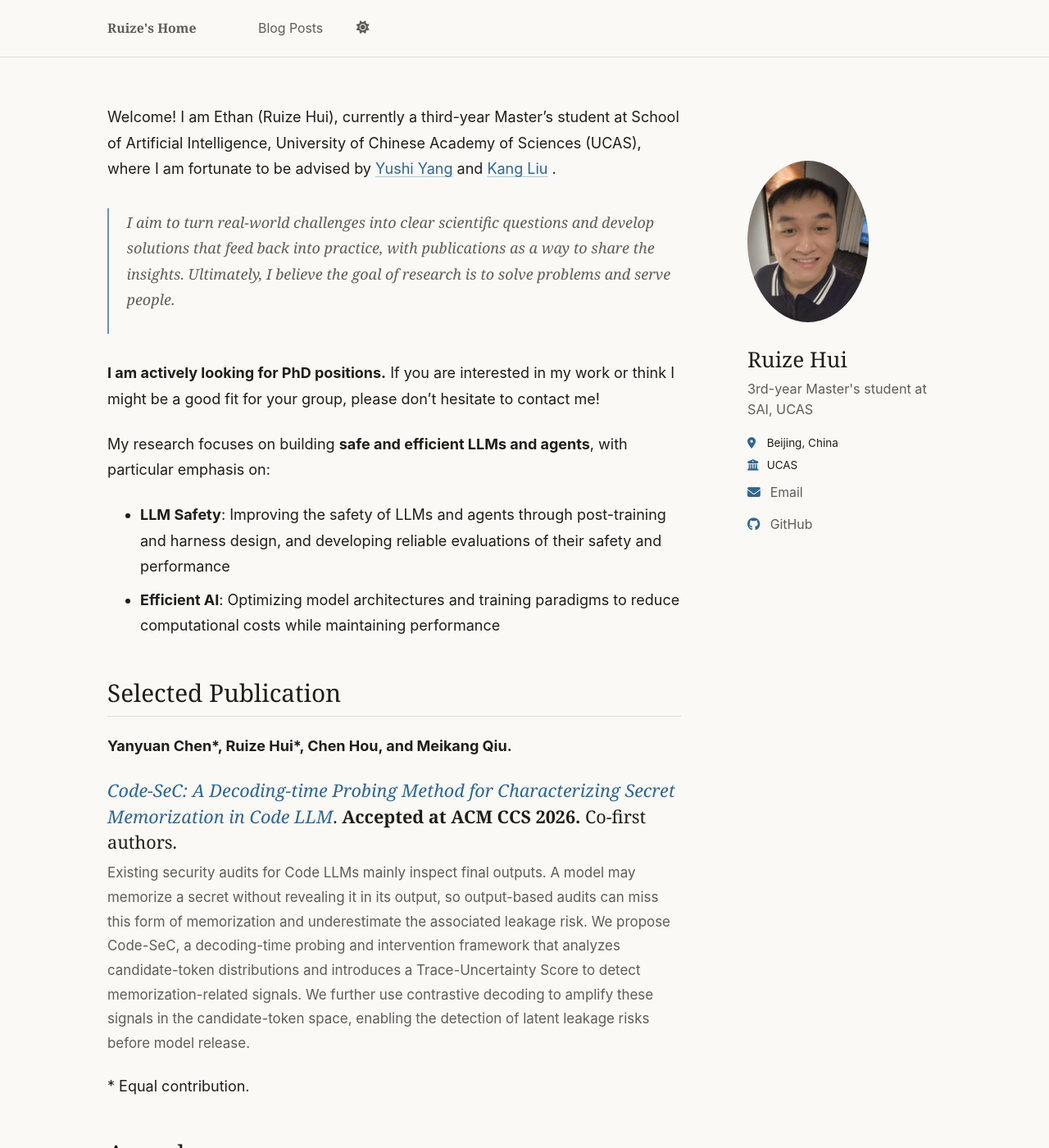
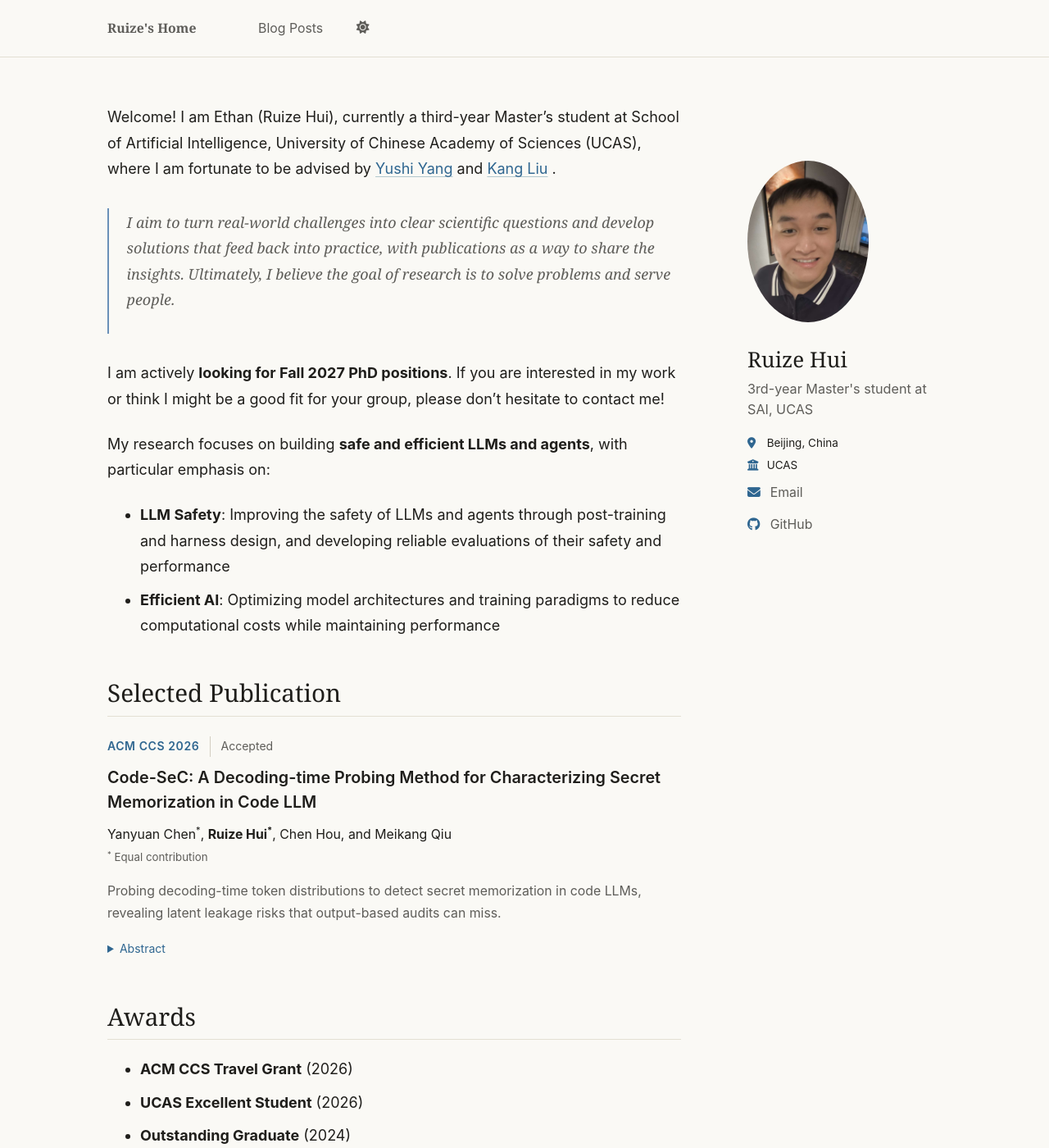
Before and after one commit to horizon0320/horizon0320.github.io, a Jekyll site: the page built from index.md, in a window 1280 px wide and 1400 px high. Shown: the whole window at 82% size. Built offline with Jekyll 4.4.1, drawn with Linux system fonts in a browser that asks for light colours; a script that is not in the unit is left out.

Commit message:
Refine publication layout and specify Fall 2027 PhD search

```diff
--- a/_sass/_profile.scss
+++ b/_sass/_profile.scss
@@ -223,24 +223,102 @@ body.profile-style {
     font-weight: 500;
   }
 
-  .page__content > p:has(a[href*="/publication/"], a[href*="/doi/"]) {
-    margin: 0 0 0.45rem;
-    font-family: Georgia, "Times New Roman", serif;
-    font-size: 1.2rem;
-    line-height: 1.45;
+  .publication {
+    padding-top: 0.25rem;
   }
 
-  .page__content > p:has(a[href*="/publication/"], a[href*="/doi/"]) a {
-    text-decoration-color: transparent;
+  .publication .publication__venue {
+    display: flex;
+    align-items: baseline;
+    gap: 0.7rem;
+    margin: 0 0 0.65rem;
+    color: var(--global-link-color);
+    font-size: 0.78rem;
+    font-weight: 600;
+    letter-spacing: 0.04em;
   }
 
-  .page__content > p:has(a[href*="/publication/"], a[href*="/doi/"]) a:hover {
-    text-decoration-color: currentColor;
+  .publication__status {
+    padding-left: 0.7rem;
+    border-left: 1px solid var(--global-dark-border-color);
+    color: var(--global-text-color-light);
+    font-weight: 400;
+    letter-spacing: 0;
   }
 
-  .page__content > p:has(a[href*="/publication/"], a[href*="/doi/"]) + p {
+  .publication .publication__title {
+    margin: 0 0 0.65rem;
+    font-size: 1.1rem;
+    font-weight: 600;
+    line-height: 1.5;
+    text-wrap: pretty;
+  }
+
+  .publication .publication__title a {
+    color: var(--global-text-color);
+    text-decoration-color: transparent;
+    transition: color 160ms ease, text-decoration-color 160ms ease;
+
+    &:hover {
+      color: var(--global-link-color);
+    }
+  }
+
+  .publication .publication__authors {
+    margin: 0 0 0.15rem;
+    font-size: 0.88rem;
+    line-height: 1.65;
+  }
+
+  .publication sup {
+    position: static;
+    font-size: 0.7em;
+    vertical-align: super;
+    line-height: 0;
+  }
+
+  .publication .publication__note {
+    margin: 0 0 0.9rem;
     color: var(--global-text-color-light);
-    font-size: 0.94rem;
+    font-size: 0.74rem;
+  }
+
+  .publication .publication__summary,
+  .publication__abstract p {
+    color: var(--global-text-color-light);
+    font-size: 0.88rem;
+    line-height: 1.7;
+  }
+
+  .publication .publication__summary {
+    margin: 0 0 0.7rem;
+  }
+
+  .publication__abstract {
+    summary {
+      width: fit-content;
+      padding: 0.25rem 0;
+      color: var(--global-link-color);
+      font-size: 0.78rem;
+      cursor: pointer;
+      transition: color 160ms ease;
+
+      &:hover {
+        color: var(--global-link-color-hover);
+      }
+    }
+
+    p {
+      margin: 0.65rem 0 0;
+      padding-left: 1rem;
+      border-left: 1px solid var(--global-border-color);
+    }
+  }
+
+  .publication a:focus-visible,
+  .publication summary:focus-visible {
+    outline: 2px solid var(--global-link-color);
+    outline-offset: 4px;
   }
 
   .page__content a {
@@ -398,8 +476,8 @@ body.profile-style {
       font-size: 1.5rem;
     }
 
-    .page__content > p:has(a[href*="/publication/"], a[href*="/doi/"]) {
-      font-size: 1.08rem;
+    .publication .publication__title {
+      font-size: 1.06rem;
     }
 
     .page__footer footer {
@@ -412,7 +490,8 @@ body.profile-style {
 @media (prefers-reduced-motion: no-preference) {
   body.profile-style .page__content > p,
   body.profile-style .page__content > blockquote,
-  body.profile-style .page__content > h2 {
+  body.profile-style .page__content > h2,
+  body.profile-style .page__content > .publication {
     animation: profile-rise 0.45s ease-out both;
   }
 
@@ -430,4 +509,9 @@ body.profile-style {
   body.profile-style .page__content > * {
     animation: none;
   }
+
+  body.profile-style .publication a,
+  body.profile-style .publication summary {
+    transition: none;
+  }
 }
--- a/index.md
+++ b/index.md
@@ -8,7 +8,7 @@ Welcome! I am Ethan (Ruize Hui), currently a third-year Master's student at Scho
 
 > I aim to turn real-world challenges into clear scientific questions and develop solutions that feed back into practice, with publications as a way to share the insights. Ultimately, I believe the goal of research is to solve problems and serve people.
 
-**I am actively looking for PhD positions.** If you are interested in my work or think I might be a good fit for your group, please don't hesitate to contact me!
+I am actively **looking for Fall 2027 PhD positions**. If you are interested in my work or think I might be a good fit for your group, please don't hesitate to contact me!
 
 My research focuses on building **safe and efficient LLMs and agents**, with particular emphasis on:
 - **LLM Safety**: Improving the safety of LLMs and agents through post-training and harness design, and developing reliable evaluations of their safety and performance
@@ -16,13 +16,17 @@ My research focuses on building **safe and efficient LLMs and agents**, with par
 
 ## Selected Publication
 
-**Yanyuan Chen\*, Ruize Hui\*, Chen Hou, and Meikang Qiu.**
-
-[*Code-SeC: A Decoding-time Probing Method for Characterizing Secret Memorization in Code LLM*](https://dl.acm.org/doi/10.1145/3830454.3846643). **Accepted at ACM CCS 2026.** Co-first authors.
-
-Existing security audits for Code LLMs mainly inspect final outputs. A model may memorize a secret without revealing it in its output, so output-based audits can miss this form of memorization and underestimate the associated leakage risk. We propose Code-SeC, a decoding-time probing and intervention framework that analyzes candidate-token distributions and introduces a Trace-Uncertainty Score to detect memorization-related signals. We further use contrastive decoding to amplify these signals in the candidate-token space, enabling the detection of latent leakage risks before model release.
-
-\* Equal contribution.
+<article class="publication" aria-labelledby="code-sec-title">
+  <p class="publication__venue">ACM CCS 2026 <span class="publication__status">Accepted</span></p>
+  <h3 id="code-sec-title" class="publication__title"><a href="https://dl.acm.org/doi/10.1145/3830454.3846643">Code-SeC: A Decoding-time Probing Method for Characterizing Secret Memorization in Code LLM</a></h3>
+  <p class="publication__authors">Yanyuan Chen<sup>*</sup>, <strong>Ruize Hui<sup>*</sup></strong>, Chen Hou, and Meikang Qiu</p>
+  <p class="publication__note"><sup>*</sup> Equal contribution</p>
+  <p class="publication__summary">Probing decoding-time token distributions to detect secret memorization in code LLMs, revealing latent leakage risks that output-based audits can miss.</p>
+  <details class="publication__abstract">
+    <summary>Abstract</summary>
+    <p>Existing security audits for Code LLMs mainly inspect final outputs. A model may memorize a secret without revealing it in its output, so output-based audits can miss this form of memorization and underestimate the associated leakage risk. We propose Code-SeC, a decoding-time probing and intervention framework that analyzes candidate-token distributions and introduces a Trace-Uncertainty Score to detect memorization-related signals. We further use contrastive decoding to amplify these signals in the candidate-token space, enabling the detection of latent leakage risks before model release.</p>
+  </details>
+</article>
 
 ## Awards
 
```
